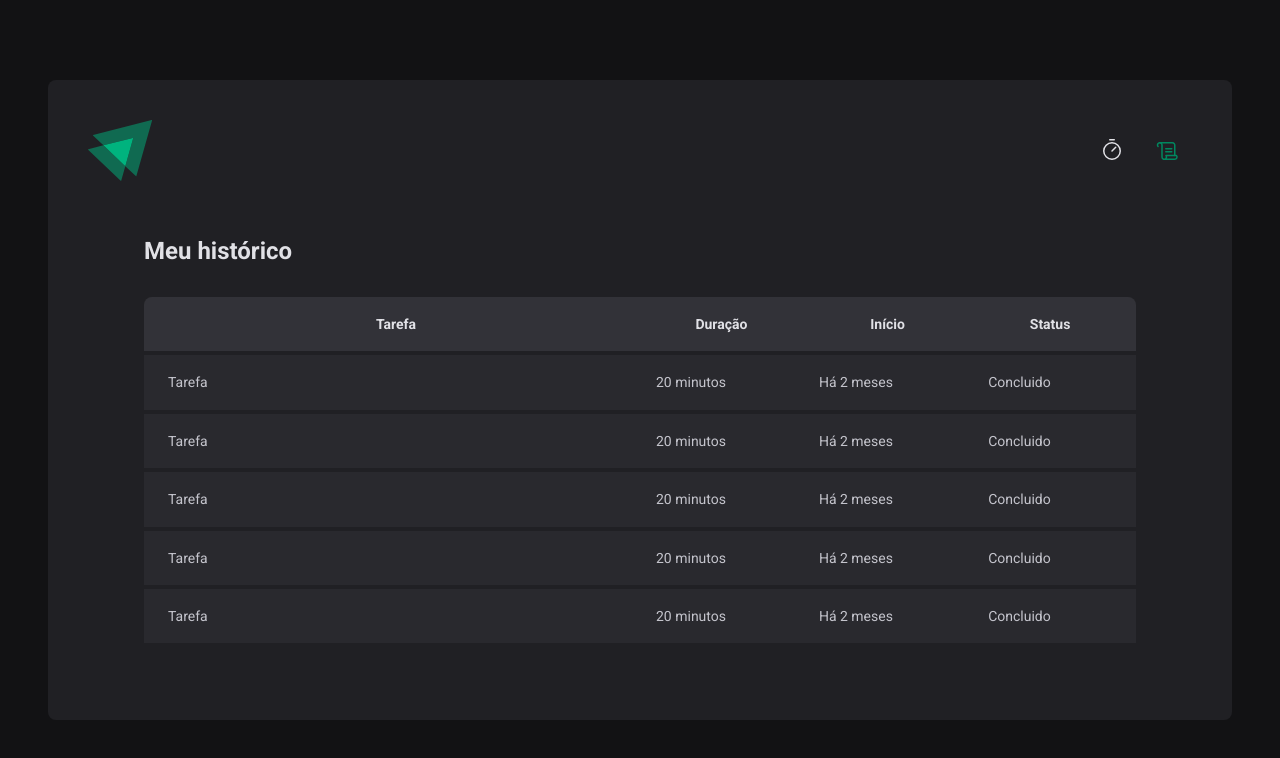
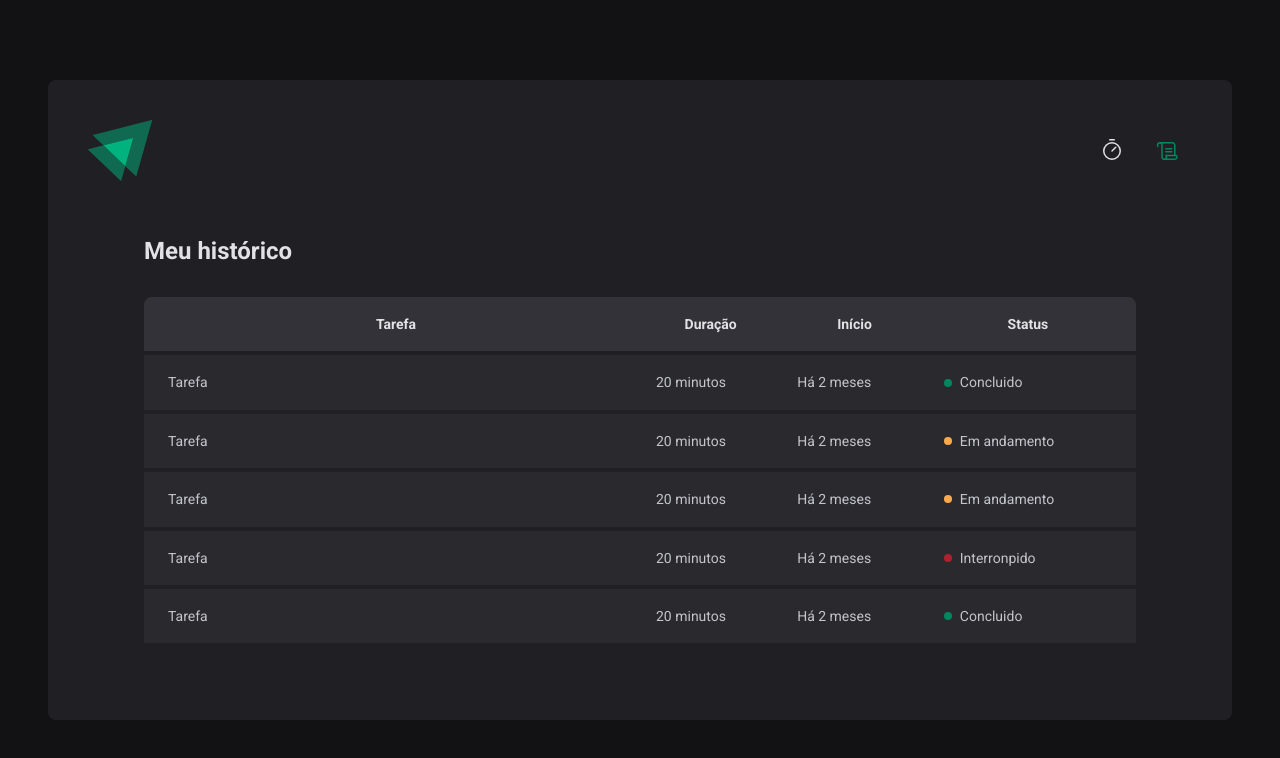
Before and after one commit to thalles-victor/IgniteReact-Timer, a React (Vite) app: page /history in a window 1280 px wide. Shown: the top 758 px of the page. Built offline with nearby package versions, Linux system fonts and the light colour scheme.

Commit message:
Module 'Formulários' was fineshed

```diff
--- a/src/pages/History/index.tsx
+++ b/src/pages/History/index.tsx
@@ -1,4 +1,4 @@
-import { HistoryContainer, HistoryList } from './styles'
+import { HistoryContainer, HistoryList, Status } from './styles'
 
 export function History() {
   return (
@@ -20,31 +20,41 @@
               <td>Tarefa</td>
               <td>20 minutos</td>
               <td>Há 2 meses</td>
-              <td>Concluido</td>
+              <td>
+                <Status statusColor="green">Concluido</Status>
+              </td>
             </tr>
             <tr>
               <td>Tarefa</td>
               <td>20 minutos</td>
               <td>Há 2 meses</td>
-              <td>Concluido</td>
+              <td>
+                <Status statusColor="yellow">Em andamento</Status>
+              </td>
             </tr>
             <tr>
               <td>Tarefa</td>
               <td>20 minutos</td>
               <td>Há 2 meses</td>
-              <td>Concluido</td>
+              <td>
+                <Status statusColor="yellow">Em andamento</Status>
+              </td>
             </tr>
             <tr>
               <td>Tarefa</td>
               <td>20 minutos</td>
               <td>Há 2 meses</td>
-              <td>Concluido</td>
+              <td>
+                <Status statusColor="red">Interronpido</Status>
+              </td>
             </tr>
             <tr>
               <td>Tarefa</td>
               <td>20 minutos</td>
               <td>Há 2 meses</td>
-              <td>Concluido</td>
+              <td>
+                <Status statusColor="green">Concluido</Status>
+              </td>
             </tr>
           </tbody>
         </table>
--- a/src/pages/History/styles.ts
+++ b/src/pages/History/styles.ts
@@ -60,3 +60,27 @@
     }
   }
 `
+const SATUS_COLORS = {
+  yellow: 'yellow-500',
+  green: 'green-500',
+  red: 'red-500',
+} as const
+
+interface StatusProps {
+  statusColor: keyof typeof SATUS_COLORS
+}
+
+export const Status = styled.span<StatusProps>`
+  display: flex;
+  align-items: center;
+  gap: 0.5rem;
+
+  &::before {
+    content: '';
+    width: 0.5rem;
+    height: 0.5rem;
+    border-radius: 9999px;
+    background: ${(props): string =>
+      props.theme[SATUS_COLORS[props.statusColor]]};
+  }
+`
```
